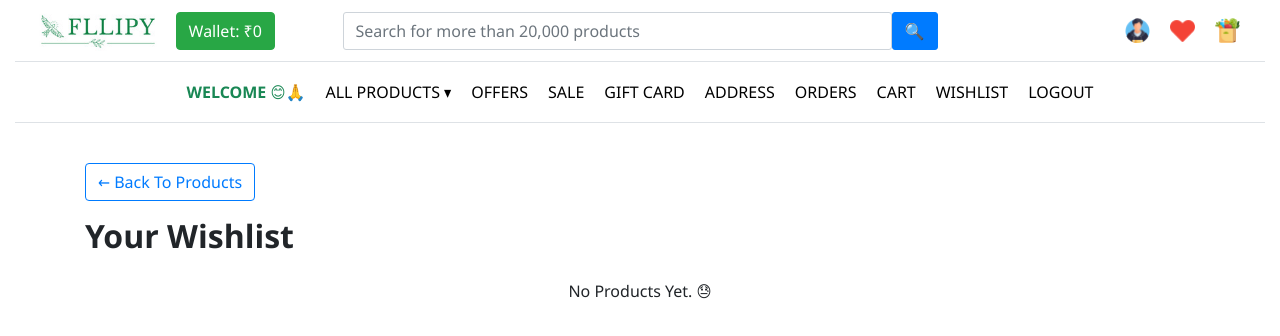
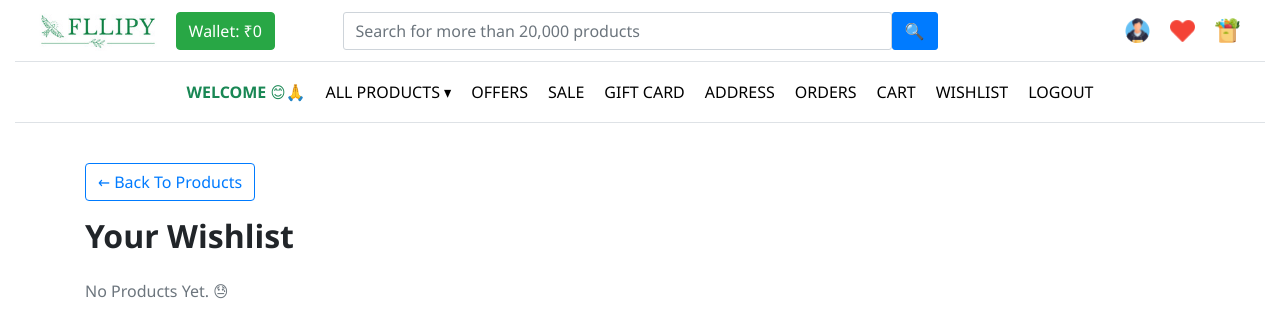
Before and after one commit to akshar9662/fllipy, a React (Create React App) app: page /wishlist in a window 1280 px wide. Shown: the top 336 px of the page. Built offline with nearby package versions, Linux system fonts and the light colour scheme.

Commit message:
Update Wishlist.js

```diff
--- a/src/Components/Wishlist.js
+++ b/src/Components/Wishlist.js
@@ -10,7 +10,7 @@ export default function Products({ wishlistItems, onDelete }) {
       <h2 className="wishlist-heading">Your Wishlist</h2>
 
       {wishlistItems.length === 0 ? (
-        <p className="text-center">No Products Yet. 😓</p>
+        <p className="text-muted">No Products Yet. 😓</p>
       ) : (
         <div className="row">
           {wishlistItems.map((item, index) => (
```
